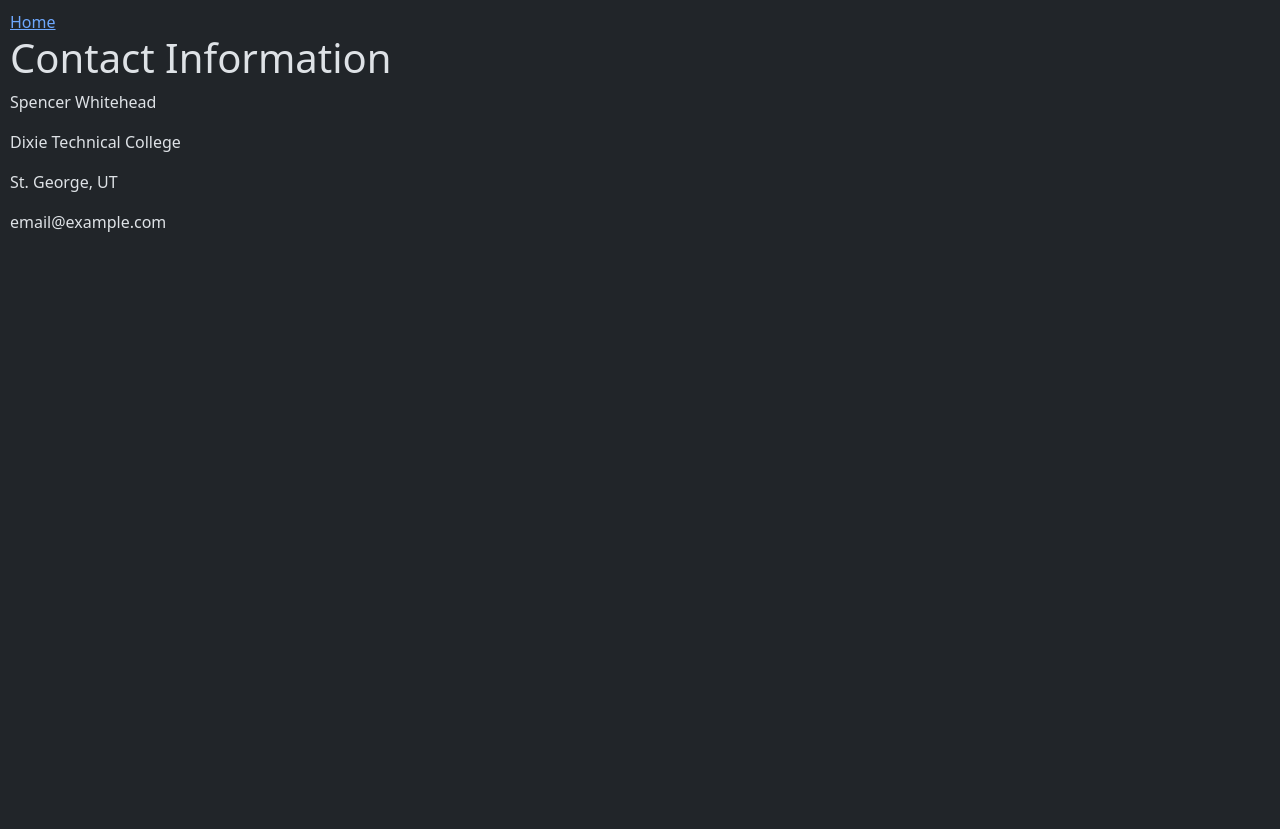
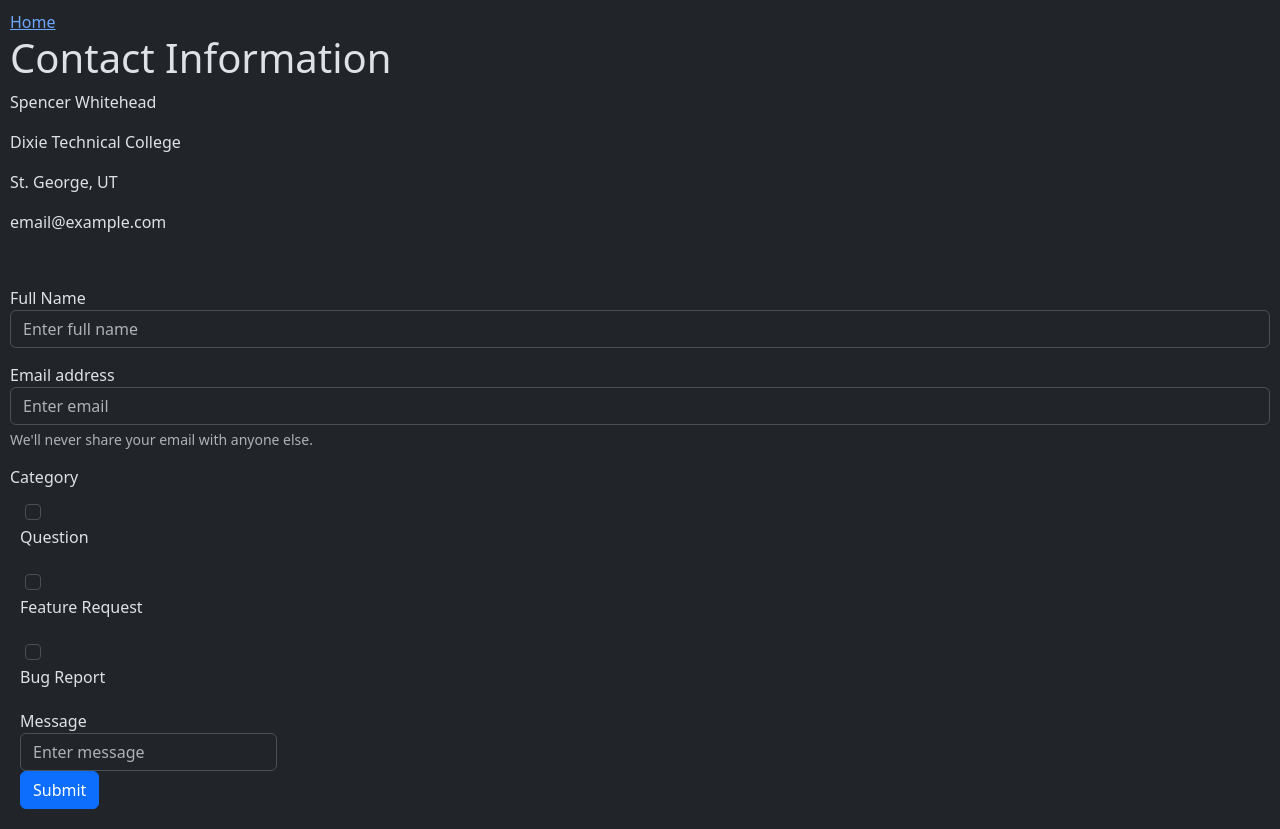
Before and after one commit to spwhitehead/SkyPulse-js, a website built with webpack: page contact-me.html in a window 1280 px wide. Before the commit the page ends 800 px from the top, so only its background shows below. Built offline with nearby package versions, Linux system fonts and the light colour scheme; no server answers.

Commit message:
Add contact form

```diff
--- a/contact-me.html
+++ b/contact-me.html
@@ -15,6 +15,37 @@
         <p>St. George, UT</p>
         <p>email@example.com</p>
     </address>
+    <form>
+        <div class="contact-form-group">
+            <label for="InputName">Full Name</label>
+            <input type="text" class="form-control" id="InputName" placeholder="Enter full name">
+          </div>
+        <div class="contact-form-group">
+          <label for="InputEmail1">Email address</label>
+          <input type="email" class="form-control" id="InputEmail1" aria-describedby="emailHelp" placeholder="Enter email">
+          <small id="emailHelp" class="form-text text-muted">We'll never share your email with anyone else.</small>
+        </div>
+        <div class="contact-form-group">
+            <label for="InputCategory">Category</label>
+            <div class="contact-form-group form-check">
+                <input type="checkbox" class="form-check-input" id="category">
+                <label class="form-check-label" for="category">Question</label>
+            </div>
+            <div class="contact-form-group form-check">
+                <input type="checkbox" class="form-check-input" id="category">
+                <label class="form-check-label" for="category">Feature Request</label>
+            </div>
+            <div class="contact-form-group form-check">
+                <input type="checkbox" class="form-check-input" id="category">
+                <label class="form-check-label" for="category">Bug Report</label>
+            </div>
+
+            <div class="contact-form-group">
+                <label for="InputMessage">Message</label>
+                <input type="text" class="form-control" id="InputMessage" placeholder="Enter message">
+            <button type="submit" class="btn btn-primary">Submit</button>
+        </div>
+      </form>
 
     <script src="https://cdn.jsdelivr.net/npm/bootstrap@5.3.3/dist/js/bootstrap.bundle.min.js" integrity="sha384-YvpcrYf0tY3lHB60NNkmXc5s9fDVZLESaAA55NDzOxhy9GkcIdslK1eN7N6jIeHz" crossorigin="anonymous"></script>
     <script src="javascript/main.js"></script>
--- a/css/style.css
+++ b/css/style.css
@@ -94,3 +94,16 @@
 .faqs p {
     text-indent: 20px;
 }
+
+.contact-form-group {
+    display: flex;
+    flex-direction: column;
+    align-items: flex-start;
+    margin: 5px;
+    padding: 5px;
+}
+
+.contact-form-group .form-check-input {
+    flex-direction: row;
+    margin: 5px;
+}
```
Also changed, not shown: home.html (+3 -7 lines).
